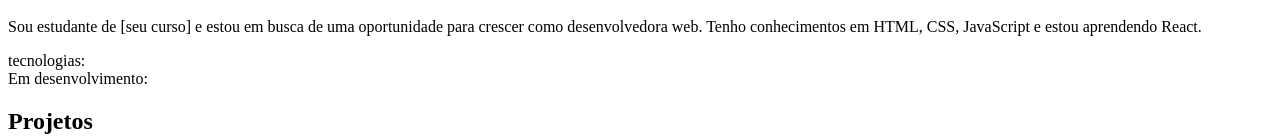
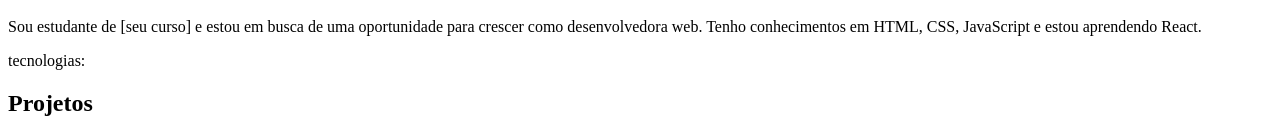
Before and after one commit to japcunha/MeuPortifolio, a React (Vite) app: page / in a window 1280 px wide. Shown: the part 465-604 px from the top of the page. Built offline with nearby package versions, Linux system fonts and the light colour scheme.

Commit message:
feat: add components

```diff
--- a/src/components/About.jsx
+++ b/src/components/About.jsx
@@ -12,7 +12,7 @@ export default function About() {
           JavaScript e estou aprendendo React.
         </p>
         <div>tecnologias:</div>
-        <div>Em desenvolvimento:</div>
+
 </div>
     </section>
   );
```
